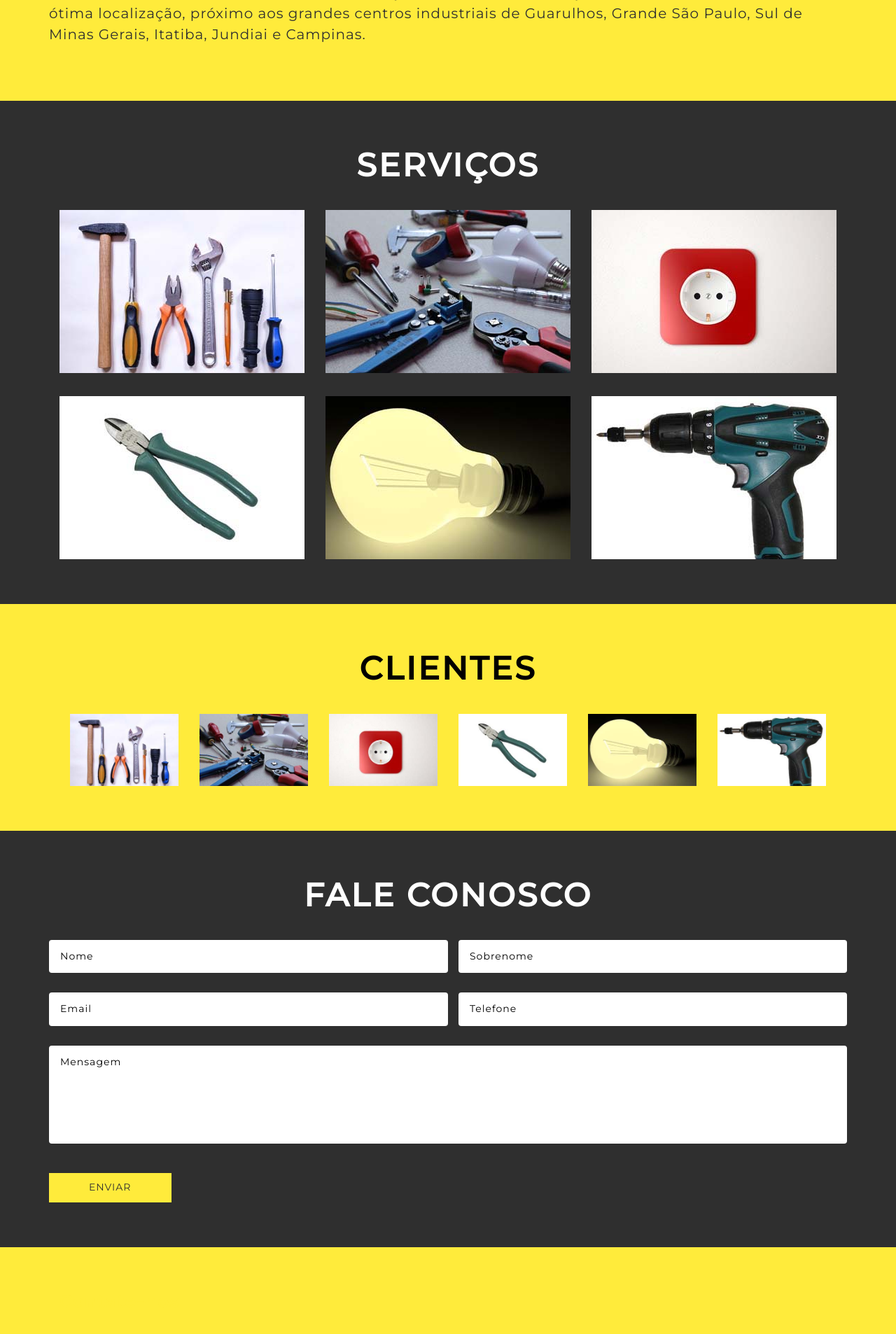
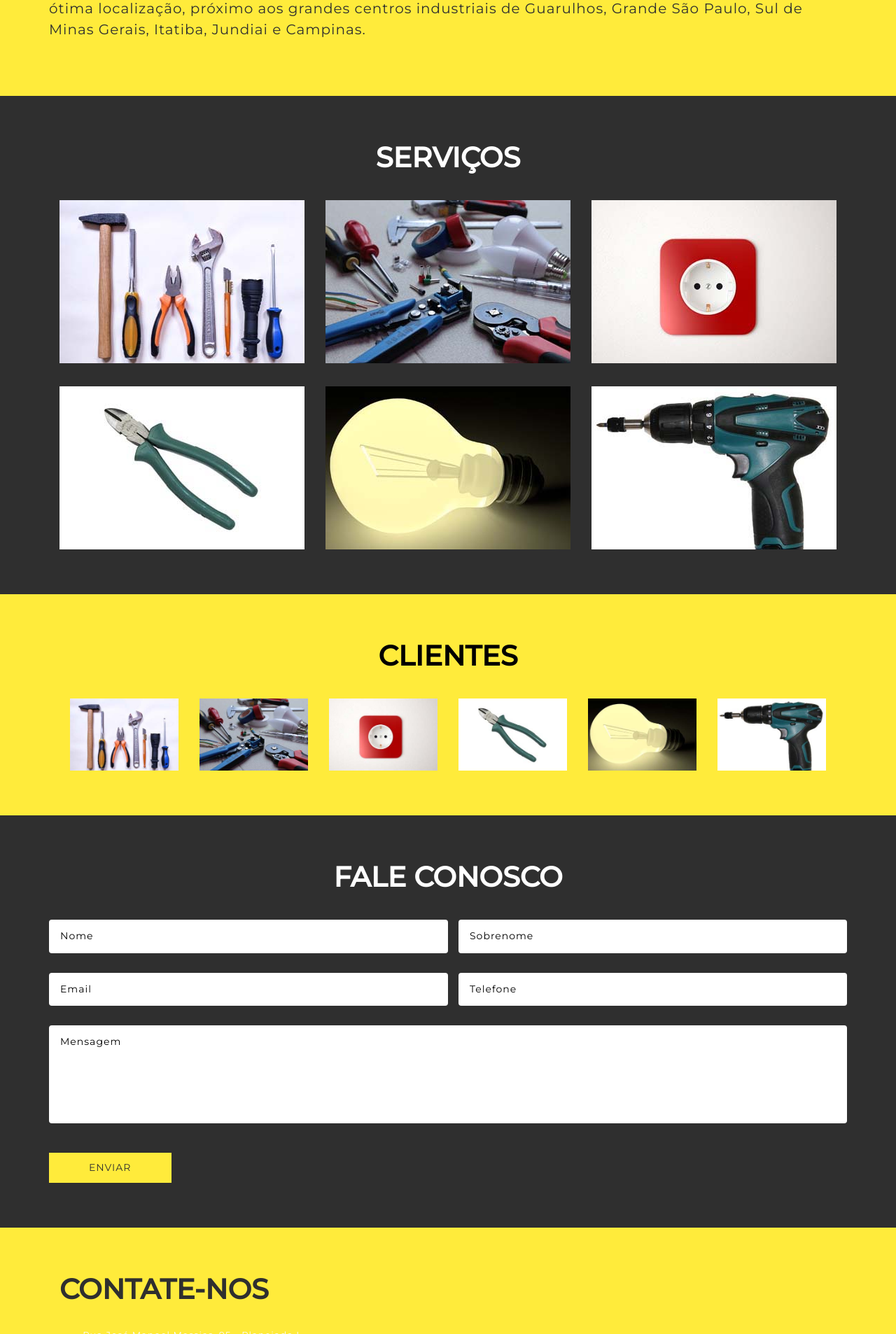
Before and after one commit to lesfernandes/Site-RealTechAutomacao, a PHP site: page / in a window 1280 px wide. Shown: the part 867-2773 px from the top of the page at 70% size. Run offline with PHP 8.4, Linux system fonts and the light colour scheme; a map, chart or similar area stays blank; grey boxes are pictures that could not be loaded.

Commit message:
mudanças tamanho letras title

```diff
--- a/web/css/estilo.css
+++ b/web/css/estilo.css
@@ -42,3 +42,14 @@
     background: #FFEB3B !important;
     color: #2f2f2f !important;
 }
+
+.wthree-left-right h4{
+	color: #2f2f2f !important;
+	font-size: 40px !important;
+	letter-spacing: 0 !important;
+}
+
+.title{
+	font-size: 40px !important;
+	letter-spacing: 0 !important;
+}
--- a/web/index.html
+++ b/web/index.html
@@ -396,7 +396,7 @@
          <div class="container">
             <div class="row footer-agile-grids">
                <div class="col-lg-5 col-md-12 col-sm-12 wthree-left-right">
-                  <h4>Contate-nos</h4>
+                  <h4>CONTATE-NOS</h4>
                   <div class="addres-up">
                      <ul>
                         <li>
```
